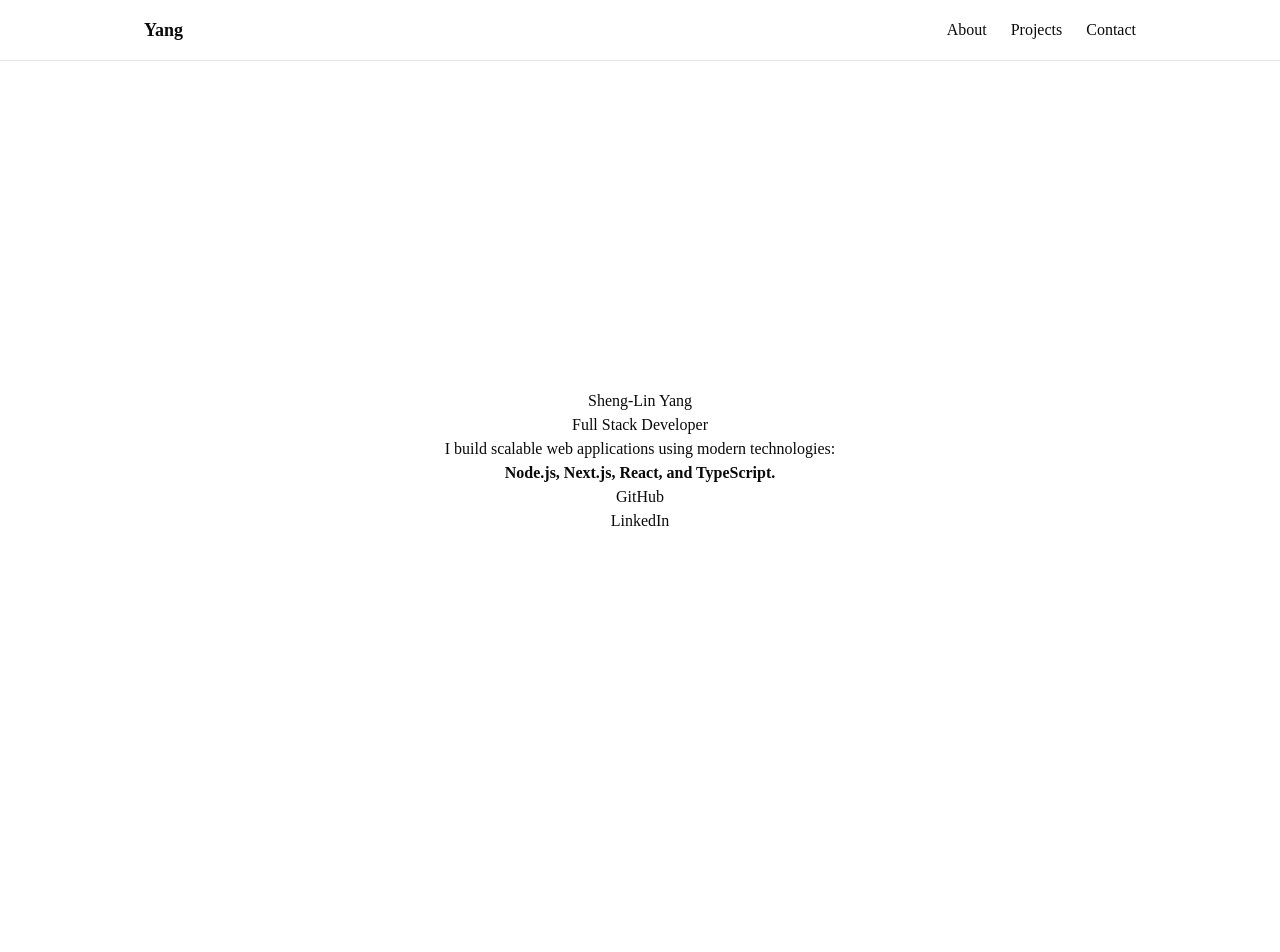
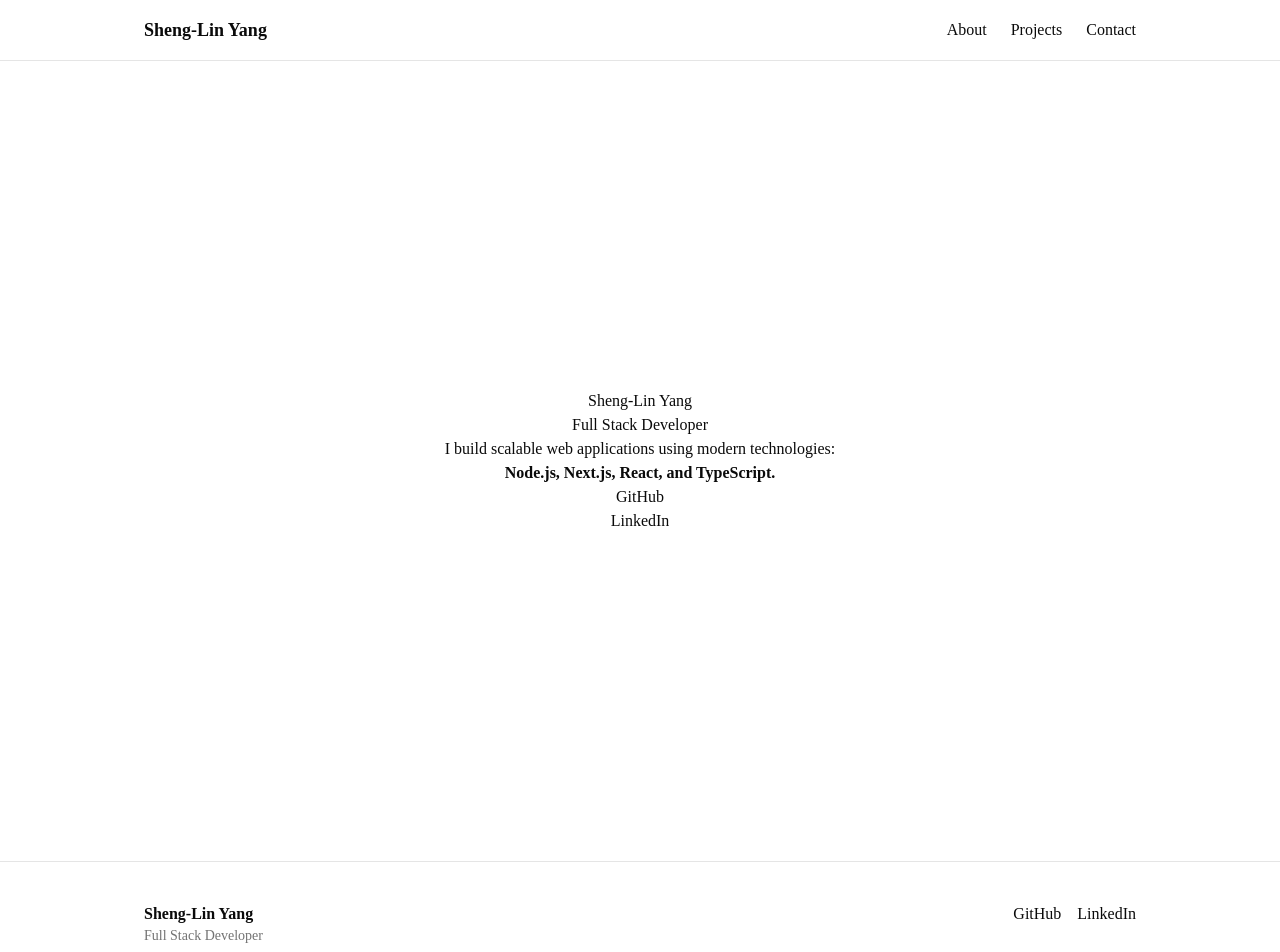
Before and after one commit to slyang08/yang-dev, a Next.js app: page / in a window 1280 px wide. Shown: the top 952 px of the page. Before the commit the page ends 861 px from the top, so only its background shows below. Built offline with nearby package versions, Linux system fonts and the light colour scheme.

Commit message:
feat: add footer for portfolio (#6)

```diff
--- a/src/app/layout.tsx
+++ b/src/app/layout.tsx
@@ -1,3 +1,4 @@
+import Footer from "@/components/ui/footer/footer";
 import Header from "@/components/ui/header/header";
 import type { Metadata } from "next";
 import { Geist, Geist_Mono } from "next/font/google";
@@ -130,6 +131,7 @@ export default function RootLayout({
             }),
           }}
         />
+        <Footer />
       </body>
     </html>
   );
--- /dev/null
+++ b/src/components/ui/footer/footer.tsx
@@ -0,0 +1,20 @@
+// src/components/ui/footer/footer.tsx
+import Link from "next/link";
+
+export default function Footer() {
+  return (
+    <footer className="border-t py-10">
+      <div className="mx-auto flex max-w-5xl flex-col gap-4 px-4 md:flex-row md:justify-between">
+        <div>
+          <p className="font-semibold">Sheng-Lin Yang</p>
+          <p className="text-muted-foreground text-sm">Full Stack Developer</p>
+        </div>
+
+        <div className="flex gap-4">
+          <Link href="https://github.com/slyang08">GitHub</Link>
+          <Link href="https://linkedin.com/in/slyang08">LinkedIn</Link>
+        </div>
+      </div>
+    </footer>
+  );
+}
--- /dev/null
+++ b/src/components/ui/footer/index.ts
@@ -0,0 +1 @@
+export * from "./footer";
--- a/src/components/ui/header/header.tsx
+++ b/src/components/ui/header/header.tsx
@@ -6,7 +6,7 @@ export default function Header() {
     <header className="bg-background/80 sticky top-0 z-50 border-b backdrop-blur">
       <nav className="mx-auto flex max-w-5xl items-center justify-between p-4">
         <Link href="/" className="text-lg font-bold">
-          Yang
+          Sheng-Lin Yang
         </Link>
 
         {/* desktop */}
```
